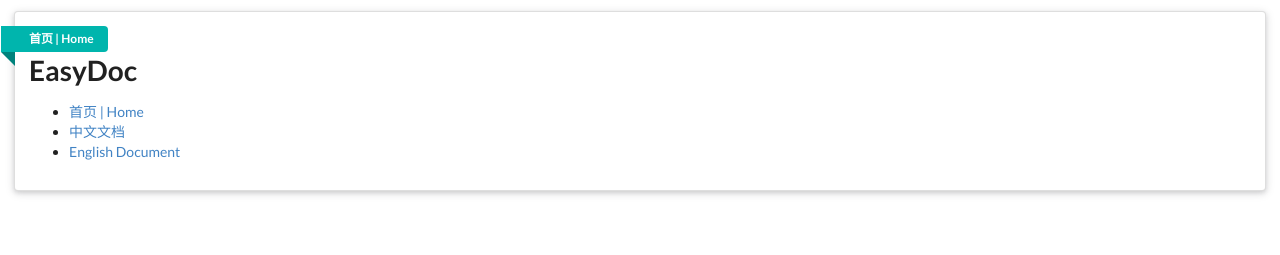
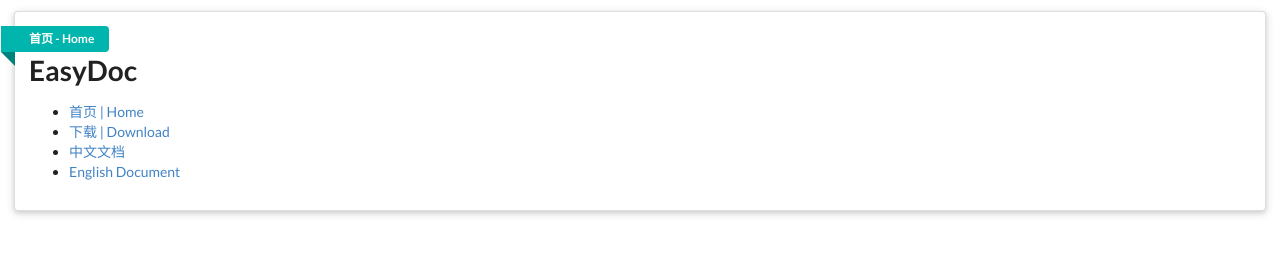
Before and after one commit to wuyumin/easydoc, a plain HTML site: page docs/dist/index.html in a window 1280 px wide. Shown: the part 51-306 px from the top of the page. Drawn offline with nearby package versions, Linux system fonts and the light colour scheme.

Commit message:
add download link

```diff
--- a/docs/dist/index.html
+++ b/docs/dist/index.html
@@ -2,7 +2,7 @@
 <html lang="zh-CN">
 <head>
 <meta charset="utf-8">
-<title>首页 | Home</title>
+<title>首页 - Home</title>
 <meta name="viewport" content="width=device-width,initial-scale=1,minimum-scale=1,maximum-scale=1,user-scalable=no">
 <link rel="stylesheet" href="https://cdn.bootcss.com/semantic-ui/2.2.13/semantic.min.css">
 <!-- <link rel="stylesheet" href="static/css/style.css"> -->
@@ -13,7 +13,8 @@
 <div class="ui left vertical menu sidebar">
     <div class="menu">
         <ul>
-<li><a href="index.html">首页 | Home</a></li>
+<li><a href="index.html">首页 - Home</a></li>
+<li><a href="https://github.com/wuyumin/easydoc/releases">下载 - Download</a></li>
 <li><a href="zh-CN.html">中文文档</a></li>
 <li><a href="en.html">English Document</a></li>
 </ul>
@@ -39,12 +40,13 @@
         <div class="ui grid new-grid">
             <div class="sixteen wide column">
                 <div class="ui raised segment">
-                    <strong class="ui teal ribbon label">首页 | Home</strong>
+                    <strong class="ui teal ribbon label">首页 - Home</strong>
                     <div class="content">
                         <h1>EasyDoc</h1>
 
 <ul>
 <li><a href="index.html">首页 | Home</a></li>
+<li><a href="https://github.com/wuyumin/easydoc/releases">下载 | Download</a></li>
 <li><a href="zh-CN.html">中文文档</a></li>
 <li><a href="en.html">English Document</a></li>
 </ul>
```
Also changed, not shown: docs/dist/en.html (+2 -1 lines), docs/dist/zh-CN.html (+2 -1 lines), 2 other files.
